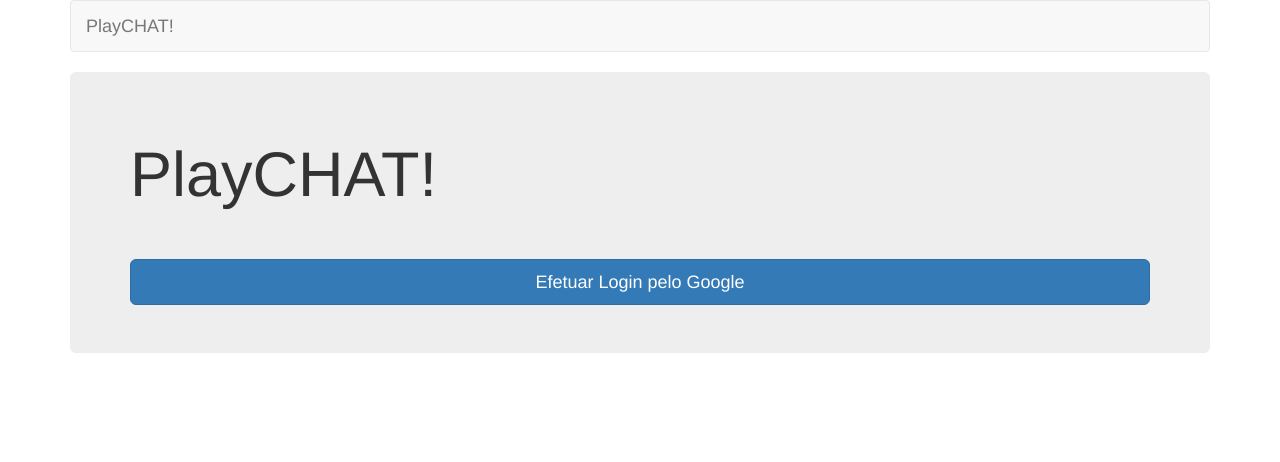
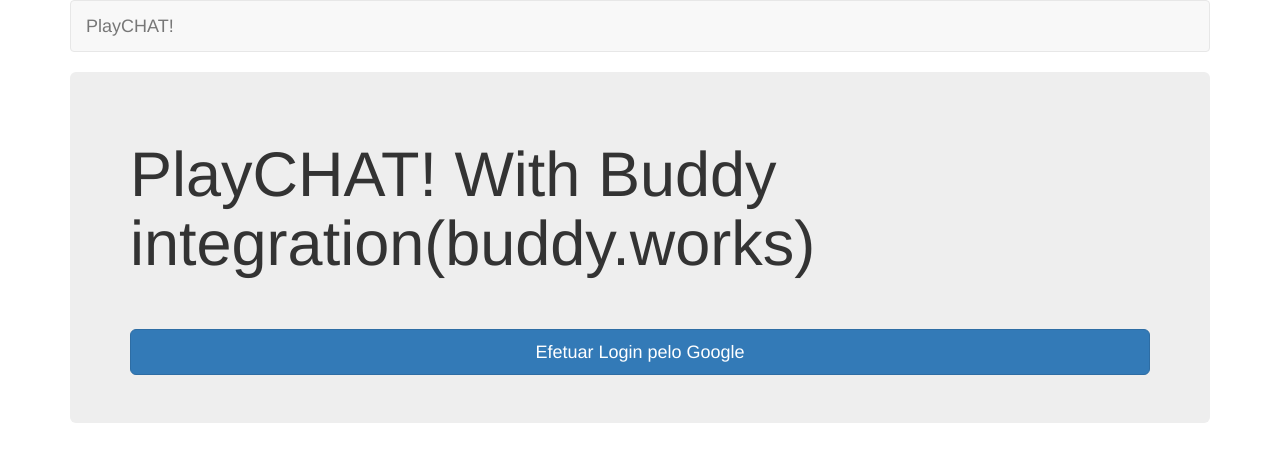
Before and after one commit to clanazzari/playchat, a website: page public/index.html in a window 1280 px wide. Drawn offline with Linux system fonts and the light colour scheme.

Commit message:
Test with Buddy Integration

```diff
--- a/public/components/login/login.html
+++ b/public/components/login/login.html
@@ -7,7 +7,7 @@
 </nav>
 
 <div class="jumbotron">
-    <h1>PlayCHAT!</h1>
+    <h1>PlayCHAT! With Buddy integration(buddy.works)</h1>
     <br/>
     <br/>
     <form>
```
